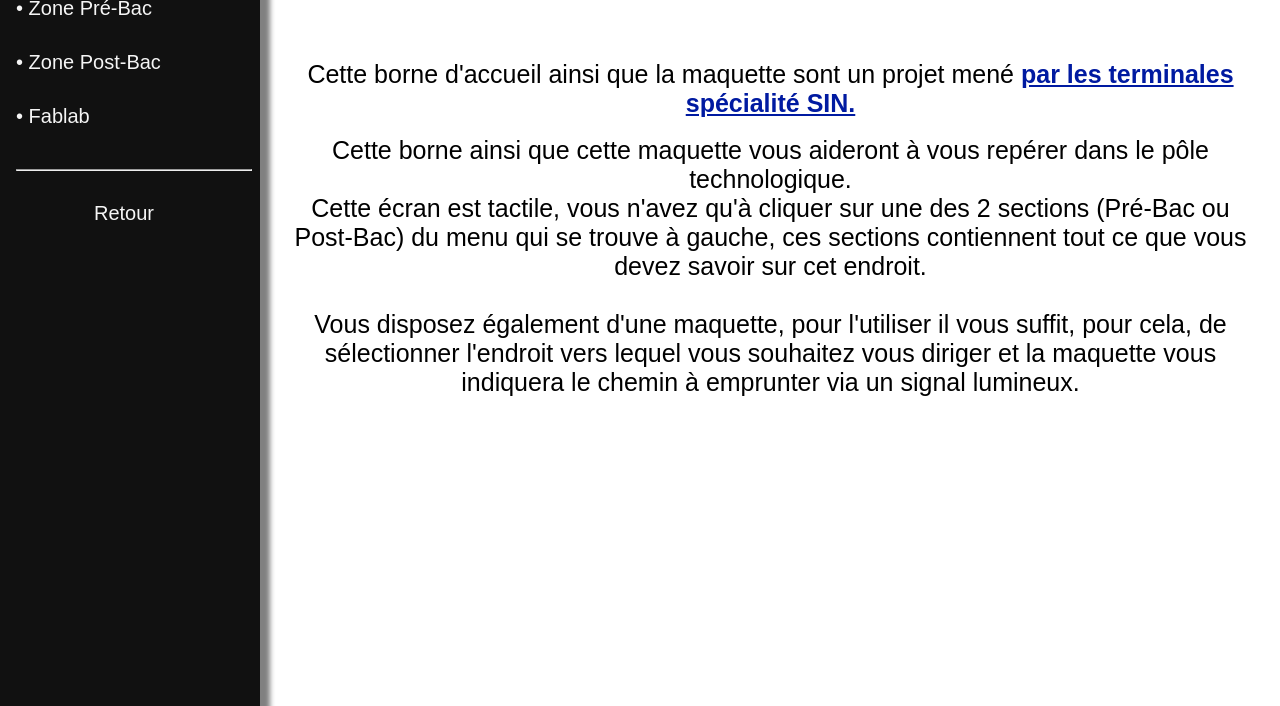
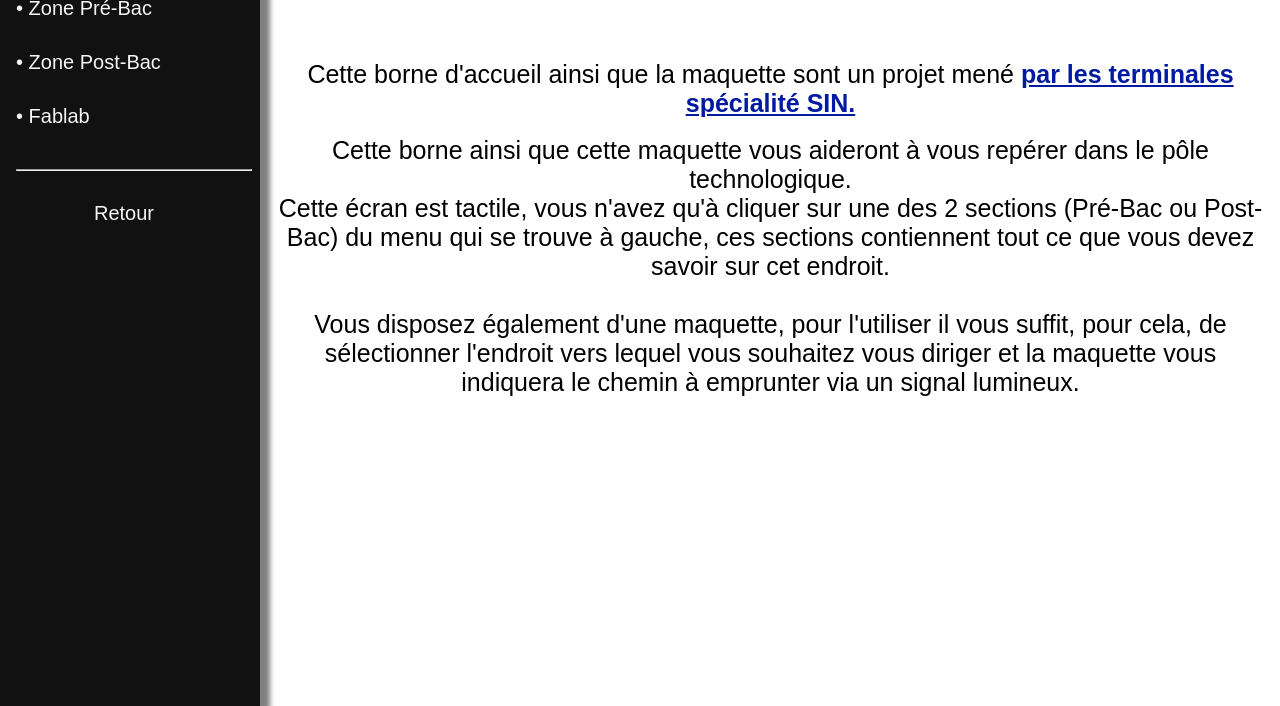
Before and after one commit to lucascoquillat4/bonjourCmoi, a plain HTML site: page index.html in a window 1280 px wide. Shown: the part 94-800 px from the top of the page. Drawn offline with Linux system fonts and the light colour scheme.

Commit message:
body css

```diff
--- a/index.css
+++ b/index.css
@@ -1,6 +1,9 @@
 body {
   font-family: Arial, sans-serif;
   background-color: white;
+  margin: 0;
+  display: flex;
+  flex-direction: column;
 }
 
 .sidenav {
```
